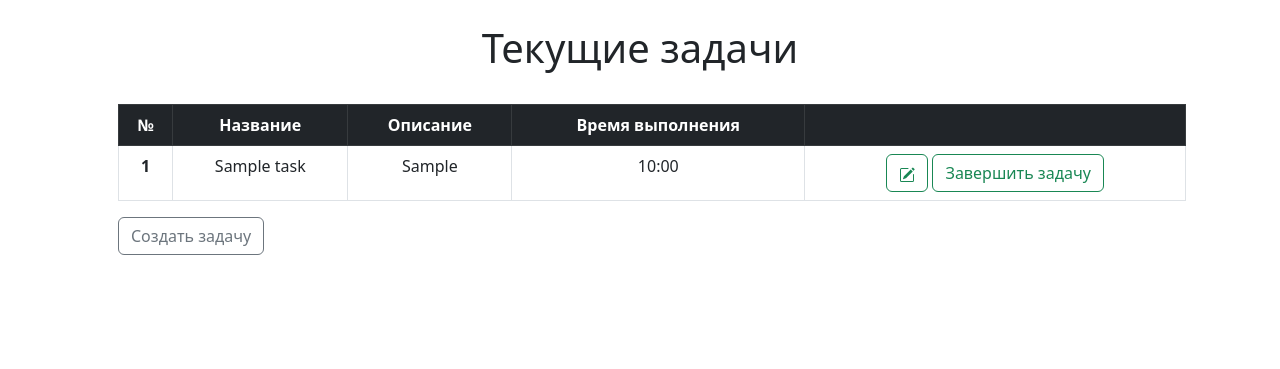
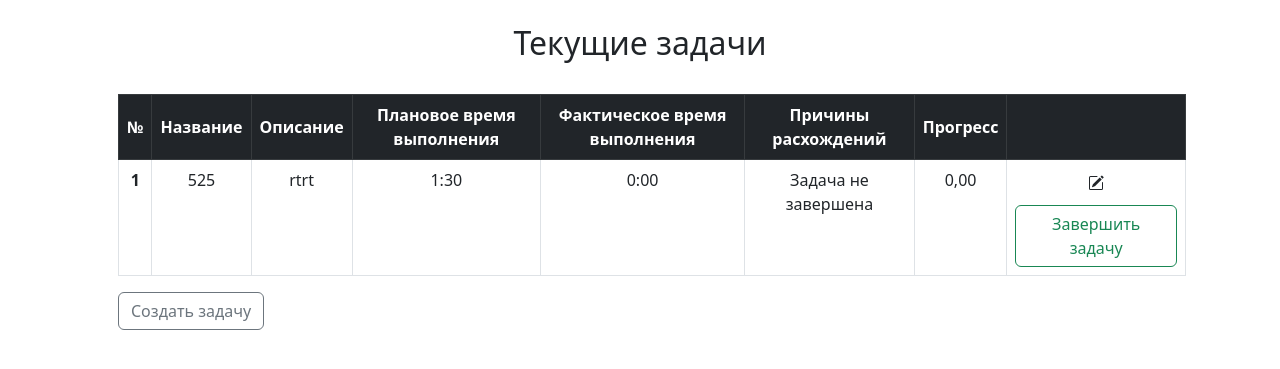
Before and after one commit to irawrr/TaskManager, a Django app: page / in a window 1280 px wide. Shown: the part 73-442 px from the top of the page. Run offline with Django 4.2, Linux system fonts and the light colour scheme; a user stored in the database is signed in; data comes from the database, SQL or seed files in the repository; tables that the repository leaves empty hold one stand-in row (values such as "Sample post").

Commit message:
Подстроила то, что есть, под новую базу данных

```diff
--- a/main/models.py
+++ b/main/models.py
@@ -2,19 +2,6 @@ from django.db import models
 from django.contrib.auth.models import User
 from django.core.validators import MaxValueValidator, MinValueValidator
 from django.utils.translation import gettext_lazy as _
-
-
-class Task(models.Model):
-    title = models.CharField('Название', max_length=50)
-    task = models.TextField('Описание')
-    time = models.TimeField('Время на выполнение')
-
-    def __str__(self):
-        return self.title
-
-    class Meta:
-        verbose_name = 'Задача'
-        verbose_name_plural = 'Задачи'
 
 
 class Info(models.Model):
@@ -26,6 +13,13 @@ class Info(models.Model):
     sex = models.CharField(max_length=1, choices=Sex.choices, default=Sex.FEMALE)
     birthday = models.DateField(null=True)
 
+    def __str__(self):
+        return self.user.first_name
+
+    class Meta:
+        verbose_name = 'Информация'
+        verbose_name_plural = 'Информация'
+
 
 class Record(models.Model):
     date = models.DateField(null=False)
@@ -33,11 +27,19 @@ class Record(models.Model):
     description = models.TextField(null=True)
     user = models.ForeignKey(User, on_delete=models.CASCADE)
     planned_time = models.TimeField(null=False)
-    actual_time = models.TimeField(null=True)
-    reason = models.TextField(null=True)
+    actual_time = models.TimeField(null=True, default="00:00")
+    reason = models.TextField(null=True, default="Задача не завершена")
     progress = models.DecimalField(max_digits=3, decimal_places=2, default=0,
                                    validators=[MinValueValidator(0), MaxValueValidator(1)])
     created_at = models.DateTimeField(auto_now_add=True)
+    is_completed = models.BooleanField(default=False)
+
+    def __str__(self):
+        return self.name
+
+    class Meta:
+        verbose_name = 'Задача'
+        verbose_name_plural = 'Задачи'
 
 
 class Log(models.Model):
@@ -46,3 +48,10 @@ class Log(models.Model):
     created_at = models.DateTimeField(auto_now_add=True)
     old_data = models.JSONField()
     new_data = models.JSONField()
+
+    def __str__(self):
+        return self.record.name
+
+    class Meta:
+        verbose_name = 'История'
+        verbose_name_plural = 'История'
--- a/main/templates/main/index.html
+++ b/main/templates/main/index.html
@@ -5,7 +5,7 @@
 {% endblock %}
 
 {% block content %}
-    <h1 style="text-align: center">Текущие задачи</h1>
+    <h2 style="text-align: center">Текущие задачи</h2>
     <br>
     <div class="container">
     <div class="form-check mb-0">
@@ -16,18 +16,24 @@
                 <th scope="col" class="align-middle">№</th>
                 <th scope="col" class="align-middle">Название</th>
                 <th scope="col" class="align-middle">Описание</th>
-                <th scope="col">Время выполнения</th>
+                <th scope="col" class="align-middle">Плановое время выполнения</th>
+                <th scope="col" class="align-middle">Фактическое время выполнения</th>
+                <th scope="col" class="align-middle">Причины расхождений</th>
+                <th scope="col" class="align-middle">Прогресс</th>
                 <th></th>
             </tr>
         </thead>
         {% for el in tasks %}
             <tr>
                 <th scope="row">{{ forloop.counter }}</th>
-                <td>{{ el.title }}</td>
-                <td>{{ el.task }}</td>
-                <td>{{ el.time }}</td>
+                <td>{{ el.name }}</td>
+                <td>{{ el.description }}</td>
+                <td>{{ el.planned_time }}</td>
+                <td>{{ el.actual_time }}</td>
+                <td>{{ el.reason }}</td>
+                <td>{{ el.progress }}</td>
                 <td>
-                    <a href="{% url 'edit' pk=el.id %}" class="btn btn-outline-success">
+                    <a href="{% url 'edit' pk=el.id %}" class="btn btn-class-outline-info" style="margin-bottom: 5px; margin-top: -6px">
                         <svg xmlns="http://www.w3.org/2000/svg" width="16" height="16" fill="currentColor" class="bi bi-pencil-square" viewBox="0 0 16 16">
                           <path d="M15.502 1.94a.5.5 0 0 1 0 .706L14.459 3.69l-2-2L13.502.646a.5.5 0 0 1 .707 0l1.293 1.293zm-1.75 2.456-2-2L4.939 9.21a.5.5 0 0 0-.121.196l-.805 2.414a.25.25 0 0 0 .316.316l2.414-.805a.5.5 0 0 0 .196-.12l6.813-6.814z"/>
                           <path fill-rule="evenodd" d="M1 13.5A1.5 1.5 0 0 0 2.5 15h11a1.5 1.5 0 0 0 1.5-1.5v-6a.5.5 0 0 0-1 0v6a.5.5 0 0 1-.5.5h-11a.5.5 0 0 1-.5-.5v-11a.5.5 0 0 1 .5-.5H9a.5.5 0 0 0 0-1H2.5A1.5 1.5 0 0 0 1 2.5v11z"/>
--- a/main/views.py
+++ b/main/views.py
@@ -1,30 +1,30 @@
 from django.contrib.auth.decorators import login_required
 from django.shortcuts import render, redirect
-from .models import Task
-from .forms import TaskForm
+from .models import Record
+from .forms import RecordForm
 
 
 @login_required
 def change(request):
-    tasks = Task.objects.order_by('-id')
+    tasks = Record.objects.order_by('-id')
     return render(request, 'main/change.html', {'title': 'Текущие задачи', 'tasks': tasks})
 
 
 @login_required
 def report(request):
-    tasks = Task.objects.order_by('-id')
+    tasks = Record.objects.order_by('-id')
     return render(request, 'main/report.html', {'title': 'Текущие задачи', 'tasks': tasks})
 
 
 @login_required
 def users(request):
-    tasks = Task.objects.order_by('-id')
+    tasks = Record.objects.order_by('-id')
     return render(request, 'main/users.html', {'title': 'Пользователи', 'tasks': tasks})
 
 
 @login_required
 def index(request):
-    tasks = Task.objects.order_by('-id')
+    tasks = Record.objects.order_by('-id')
     return render(request, 'main/index.html', {'title': 'Текущие задачи', 'tasks': tasks})
 
 
@@ -32,13 +32,16 @@ def index(request):
 def create(request):
     error = ''
     if request.method == 'POST':
-        form = TaskForm(request.POST)
+        form = RecordForm(request.POST)
         if form.is_valid():
+            record = form.save(commit=False)
+            record.user = request.user
+            record.save()
             form.save()
             return redirect('home')
         else:
-            error = 'Форма была неверной'
-    form = TaskForm()
+            error = 'Введите корректные данные!'
+    form = RecordForm()
     context = {
         'form': form,
         'error': error,
@@ -51,27 +54,27 @@ def create(request):
 @login_required
 def delete(request, pk):
     try:
-        obj = Task.objects.get(pk=pk)
+        obj = Record.objects.get(pk=pk)
         obj.delete()
         return redirect('home')
-    except Task.DoesNotExist:
+    except Record.DoesNotExist:
         return redirect('home')
 
 
 @login_required
 def edit(request, pk):
     error = ''
-    task = Task.objects.get(pk=pk)
+    task = Record.objects.get(pk=pk)
     if request.method == "POST":
-        form = TaskForm(request.POST, instance=task)
+        form = RecordForm(request.POST, instance=task)
         if form.is_valid():
             task = form.save(commit=False)
             task.save()
             return redirect('home')
         else:
-            error = 'Форма была неверной!'
+            error = 'Введите корректные данные!'
     else:
-        form = TaskForm(instance=task)
+        form = RecordForm(instance=task)
     context = {
         'form': form,
         'error': error,
```
Also changed, not shown: main/admin.py (+4 -3 lines), main/forms.py (+11 -7 lines), main/templates/main/create.html (+6 -5 lines), db.sqlite3, main/migrations/0001_initial.py (deleted), main/migrations/0002_alter_task_options.py (deleted), main/migrations/0003_task_time.py (deleted), main/migrations/0004_alter_task_time.py (deleted).
